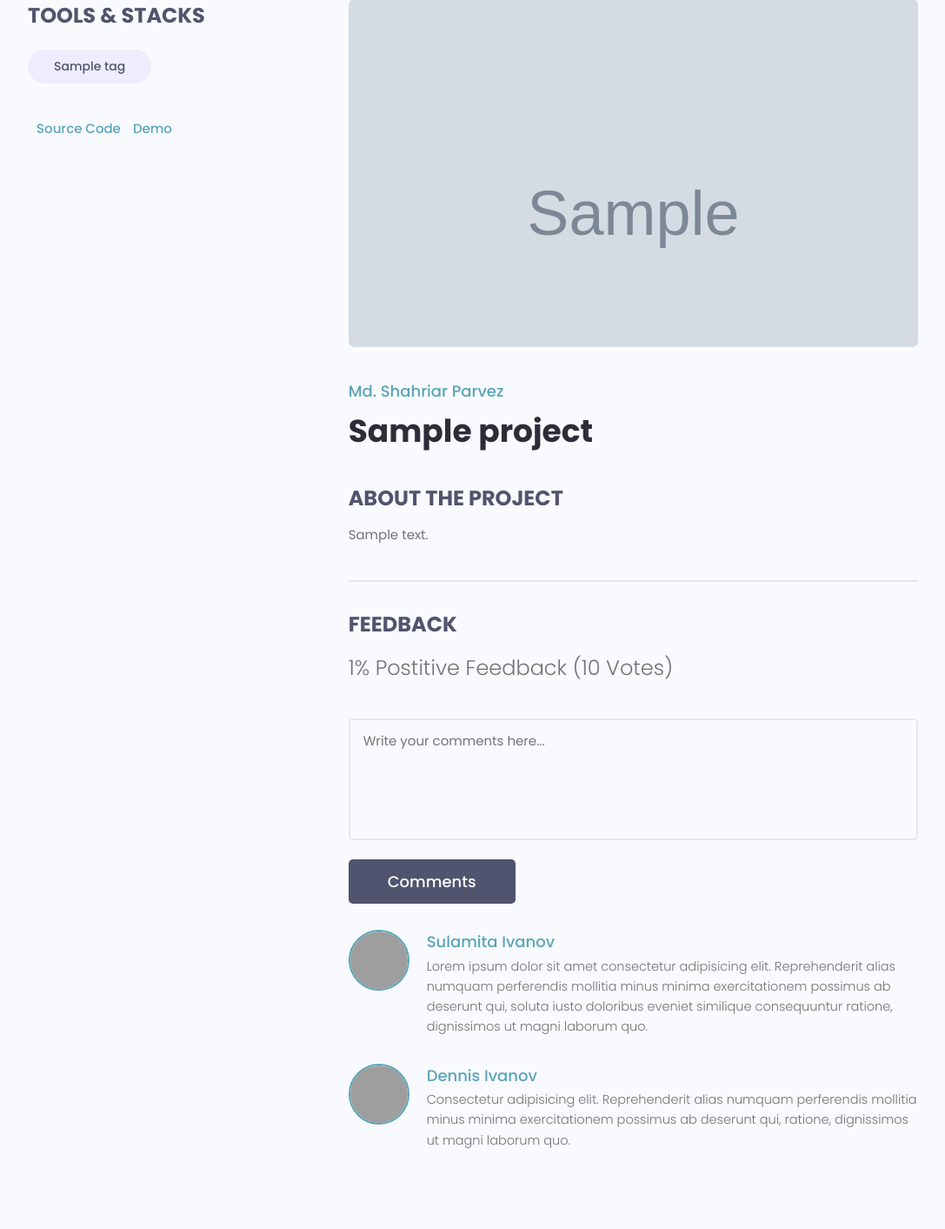
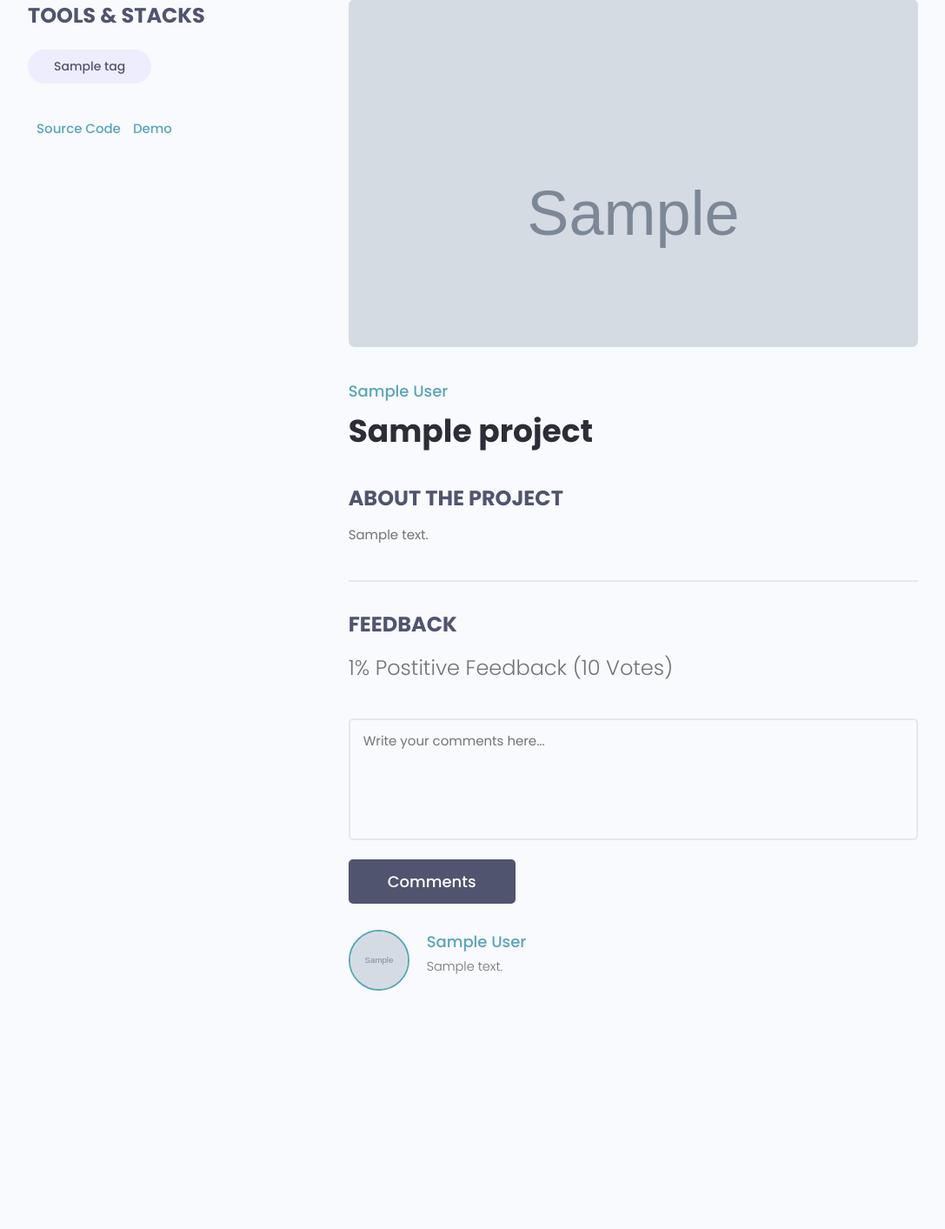
Before and after one commit to vldmr42/dev_search, a Django app: page /projects/project/00000000-0000-0000-0000-000000000001/ in a window 1280 px wide. Shown: the part 108-1521 px from the top of the page at 87% size, without its empty margins (96-1183 px from the left). After the commit the page ends 1247 px from the top, so only its background shows below. Run offline with Django 3.2, Linux system fonts and the light colour scheme; tables that the repository leaves empty hold one stand-in row (values such as "Sample post"); grey boxes marked "Sample" are stand-in pictures; some libraries are stand-ins or nearby versions; grey boxes are pictures that could not be loaded.

Commit message:
added reviews output on single-project.html

```diff
--- a/devsearch/projects/models.py
+++ b/devsearch/projects/models.py
@@ -32,13 +32,16 @@ class Review(models.Model):
         ('up', 'Up Vote'),
         ('down', 'Down Vote')
     )
-    # owner =
+    owner = models.ForeignKey(Profile, on_delete=models.CASCADE, null=True, blank=True)
     project = models.ForeignKey(Project, on_delete=models.CASCADE)
     body = models.TextField(null=True, blank=True)
     value = models.CharField(max_length=200, choices=VOTE_TYPE)
     created = models.DateTimeField(auto_now_add=True)
     id = models.UUIDField(default=uuid.uuid4, unique=True,
                           primary_key=True, editable=False)
+
+    class Meta:
+        unique_together = [['owner', 'project']]
 
     def __str__(self):
         return self.value
--- a/devsearch/projects/templates/projects/single-project.html
+++ b/devsearch/projects/templates/projects/single-project.html
@@ -30,7 +30,7 @@
             </div>
             <div class="column column--2of3">
                 <img class="singleProject__preview" src="{{project.featured_image.url}}" alt="portfolio thumbnail"/>
-                <a href="profile.html" class="singleProject__developer">Md. Shahriar Parvez</a>
+                <a href="profile.html" class="singleProject__developer">{{project.owner.name}}</a>
                 <h2 class="singleProject__title">{{project.title}}</h2>
                 <h3 class="singleProject__subtitle">About the Project</h3>
                 <div class="singleProject__info">
@@ -53,37 +53,21 @@
                         <input class="btn btn--sub btn--lg" type="submit" value="Comments"/>
                     </form>
                     <div class="commentList">
+                        {% for review in project.review_set.all %}
+                        {% if review.body %}
                         <div class="comment">
-                            <a href="profile.html">
+                            <a href="{% url 'user_profile' review.owner.id %}">
                                 <img class="avatar avatar--md"
-                                     src="https://pbs.twimg.com/profile_images/1335382240931368961/b3wSZKj4_400x400.jpg"
+                                     src="{{review.owner.profile_image.url}}"
                                      alt="user"/>
                             </a>
                             <div class="comment__details">
-                                <a href="profile.html" class="comment__author">Sulamita Ivanov</a>
-                                <p class="comment__info">
-                                    Lorem ipsum dolor sit amet consectetur adipisicing elit. Reprehenderit alias numquam
-                                    perferendis
-                                    mollitia minus minima exercitationem possimus ab deserunt qui, soluta iusto
-                                    doloribus eveniet
-                                    similique consequuntur ratione, dignissimos ut magni laborum quo.
-                                </p>
+                                <a href="{% url 'user_profile' review.owner.id %}" class="comment__author">{{review.owner.name}}</a>
+                                <p class="comment__info">{{review.body|linebreaksbr}}</p>
                             </div>
                         </div>
-                        <div class="comment">
-                            <a href="profile.html">
-                                <img class="avatar avatar--md" src="https://avatars.githubusercontent.com/u/33843378"
-                                     alt="user"/>
-                            </a>
-                            <div class="comment__details">
-                                <a href="profile.html" class="comment__author">Dennis Ivanov</a>
-                                <p class="comment__info">
-                                    Consectetur adipisicing elit. Reprehenderit alias numquam perferendis mollitia minus
-                                    minima
-                                    exercitationem possimus ab deserunt qui, ratione, dignissimos ut magni laborum quo.
-                                </p>
-                            </div>
-                        </div>
+                        {% endif %}
+                        {% endfor %}
                     </div>
                 </div>
             </div>
--- a/devsearch/users/views.py
+++ b/devsearch/users/views.py
@@ -67,7 +67,7 @@ def register_view(request):
 
 def profiles(request):
     profiles, search_query = search_profiles(request)
-    custom_range, profiles = pagination_profiles(request, profiles, 1)
+    custom_range, profiles = pagination_profiles(request, profiles, 6)
     context = {
         'profiles': profiles,
         'search_query': search_query,
```
